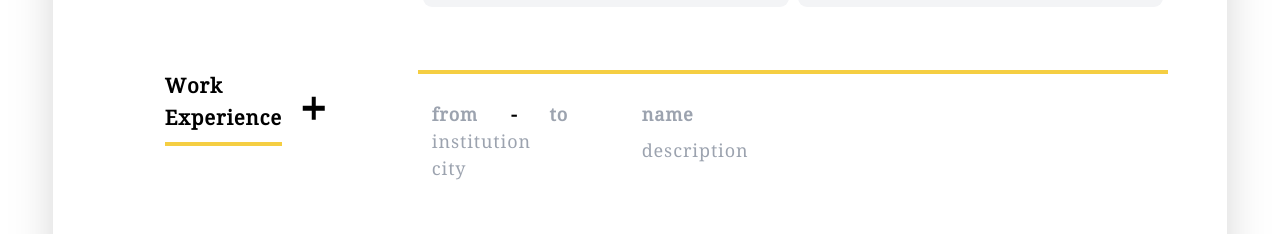
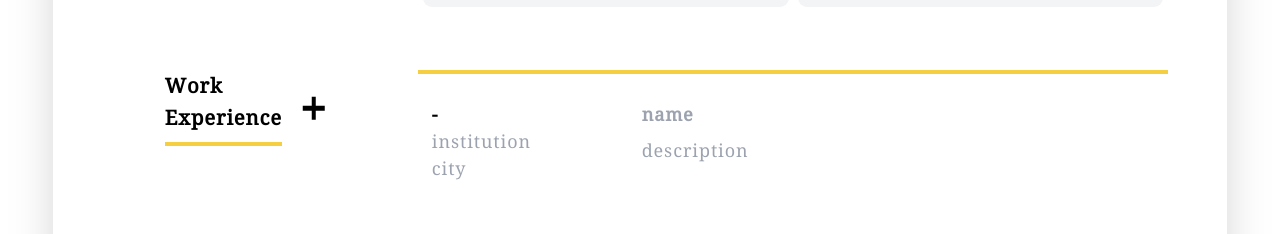
Before and after one commit to Sasmn/cv-project, a React (Create React App) app: page / in a window 1280 px wide. Both pictures are taken after a click on the element 1093 px from the left and 681 px from the top of the page. Shown: the part 566-800 px from the top of the page. Built offline with nearby package versions, Linux system fonts and the light colour scheme.

Commit message:
style years

```diff
--- a/src/Components/Experience.js
+++ b/src/Components/Experience.js
@@ -104,7 +104,7 @@ const Experience = (props) => {
         <AddButton handleClick={addExpKey} />
       </div>
       <div
-        className="basis-3/4 lg:basis-[71%] grow-0 flex flex-wrap gap-3 h-min border-t-4 pt-4"
+        className="basis-3/4 lg:basis-[71%] grow-0 flex flex-wrap gap-1 h-min border-t-4 pt-4"
         style={{ borderColor: props.color }}
       >
         {expElements}
--- a/src/Components/OneExp.js
+++ b/src/Components/OneExp.js
@@ -29,11 +29,12 @@ const OneExp = (props) => {
         props.setCurrentExp(props.exp);
       }}
       // onTouchEnd={hideEdit}
-      className={`basis-full rounded-2xl mb-2 flex h-min gap-4 md:gap-8 p-2 animate-dropin origin-center relative ${
+      className={`basis-full rounded-2xl flex h-min gap-4 md:gap-8 p-2 animate-dropin origin-center relative ${
         props.exp.edit && "bg-gray-100"
       }`}
     >
       <div className={`basis-2/6 md:basis-1/4 h-min flex flex-wrap`}>
+        {props.exp.edit && (
           <div className="basis-full flex font-bold">
             <input
               onChange={props.handleChange}
@@ -44,7 +45,9 @@ const OneExp = (props) => {
               disabled={!props.exp.edit}
               min={1950}
               max={new Date().getFullYear()}
-            className={`basis-2/5 border-b-2 bg-transparent text-center h-min max-w-[40%] min-w-0 w-0 px-1 focus:outline-none ${
+              className={`${
+                props.exp.edit ? "basis-2/5" : "basis-[min-content] max-w-min"
+              } border-b-2 bg-transparent text-center h-min min-w-0 w-0 px-1 focus:outline-none ${
                 !props.exp.edit && "border-none"
               }`}
             />
@@ -63,6 +66,12 @@ const OneExp = (props) => {
               }`}
             />
           </div>
+        )}
+        {!props.exp.edit && (
+          <p className="px-1 font-bold">
+            {props.exp.from}-{props.exp.to}
+          </p>
+        )}
         <input
           onChange={props.handleChange}
           name="institution"
@@ -70,7 +79,7 @@ const OneExp = (props) => {
           type="text"
           placeholder="institution"
           disabled={!props.exp.edit}
-          className={`basis-full min-w-0 w-0 border-b-2 bg-transparent px-1 focus:outline-none ${
+          className={`basis-full min-w-0 w-0 border-b-2 bg-transparent px-1 text-gray-600 focus:outline-none ${
             !props.exp.edit && "border-none"
           }`}
         />
@@ -81,7 +90,7 @@ const OneExp = (props) => {
           type="text"
           placeholder="city"
           disabled={!props.exp.edit}
-          className={`basis-full min-w-0 w-0 border-b-2 bg-transparent px-1 focus:outline-none ${
+          className={`basis-full min-w-0 w-0 border-b-2 bg-transparent px-1 text-gray-600 focus:outline-none ${
             !props.exp.edit && "border-none"
           }`}
         />
@@ -117,7 +126,7 @@ const OneExp = (props) => {
           value={props.exp.description}
           placeholder="description"
           disabled={!props.exp.edit}
-          className={`basis-full h-min mt-2 resize-none min-w-0 w-0 border-b-2 bg-transparent px-1 focus:outline-none ${
+          className={`basis-full h-min mt-2 resize-none min-w-0 w-0 border-b-2 bg-transparent px-1 text-gray-600 focus:outline-none ${
             !props.exp.edit && "border-none"
           }`}
           onInput={auto_height}
```
Lines whose indentation alone changed are shown as unchanged.
